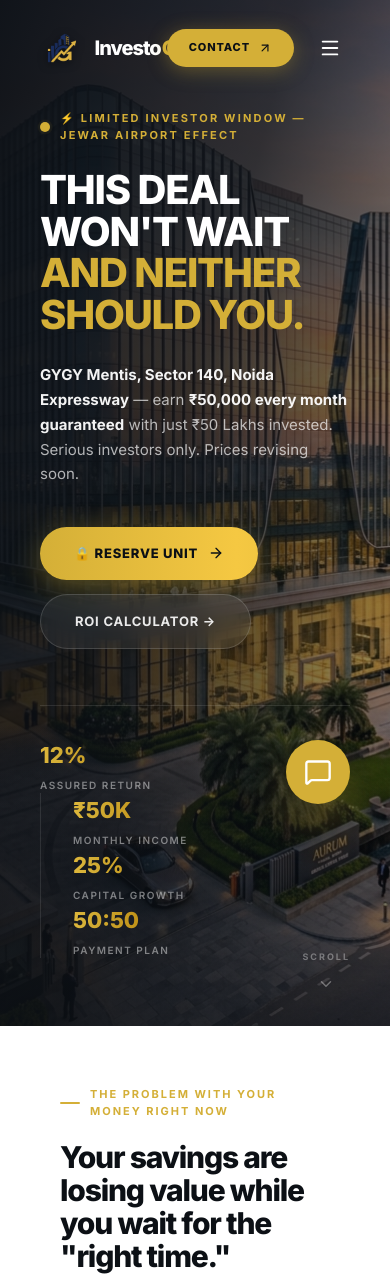
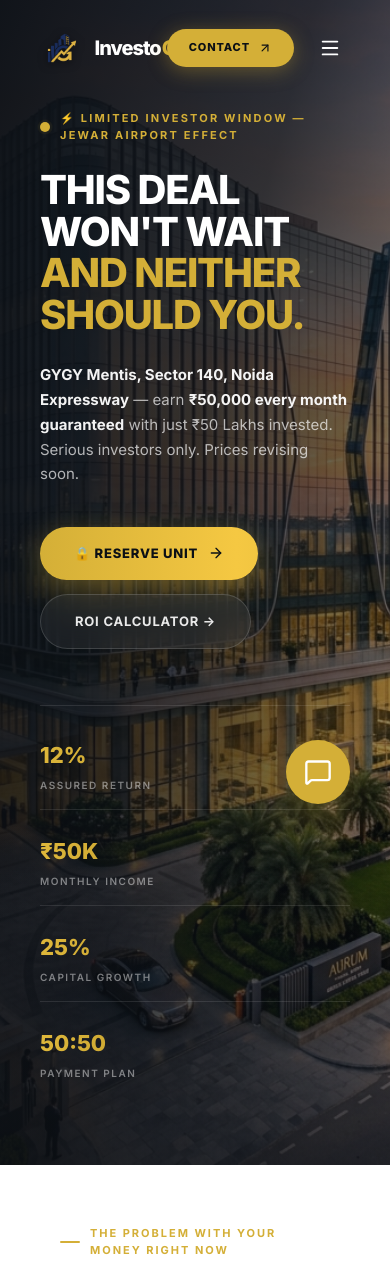
Before and after one commit to abhinyadesign/investogrowlanding, a Next.js app: page / in a window 390 px wide. Shown: the top 1282 px of the page. Built offline with nearby package versions, Linux system fonts and the light colour scheme.

Commit message:
Full content chnage

```diff
--- a/app/globals.css
+++ b/app/globals.css
@@ -83,6 +83,37 @@ section {
 @media (max-width: 768px) {
   section {
     padding: 60px 20px;
+  }
+
+  /* Hide desktop-only elements */
+  .desktop-nav {
+    display: none !important;
+  }
+
+  /* Force all auto-fit minmax grids to 1 column on mobile to prevent overflow */
+  [style*="minmax("] {
+    grid-template-columns: 1fr !important;
+  }
+
+  /* Force Flex wrappers to column */
+  .mobile-flex-col {
+    flex-direction: column !important;
+    align-items: stretch !important;
+  }
+
+  /* Force Hero Stats to display properly on mobile */
+  .mobile-stat-item {
+    border-left: none !important;
+    padding-left: 0 !important;
+    padding-right: 0 !important;
+    width: 100% !important;
+    margin-bottom: 24px;
+    border-bottom: 1px solid rgba(255,255,255,0.1);
+    padding-bottom: 16px;
+  }
+  .mobile-stat-item:last-child {
+    border-bottom: none !important;
+    margin-bottom: 0 !important;
   }
 }
 
--- a/components/Hero.jsx
+++ b/components/Hero.jsx
@@ -136,6 +136,7 @@ export default function Hero() {
           <motion.div
             initial={{ opacity: 0, y: 16 }} animate={{ opacity: 1, y: 0 }}
             transition={{ duration: 1, delay: 0.55 }}
+            className="mobile-flex-col"
             style={{
               display: 'flex',
               flexWrap: 'wrap',
@@ -145,7 +146,7 @@ export default function Hero() {
             }}
           >
             {stats.map((s, i) => (
-              <div key={i} style={{
+              <div key={i} className="mobile-stat-item" style={{
                 paddingRight: 32,
                 paddingLeft: i !== 0 ? 32 : 0,
                 borderLeft: i !== 0 ? '1px solid rgba(255,255,255,0.1)' : 'none',
@@ -173,6 +174,7 @@ export default function Hero() {
 
       {/* Scroll indicator */}
       <motion.div
+        className="desktop-nav"
         initial={{ opacity: 0 }} animate={{ opacity: 1 }}
         transition={{ delay: 1.2, duration: 0.8 }}
         style={{
```
